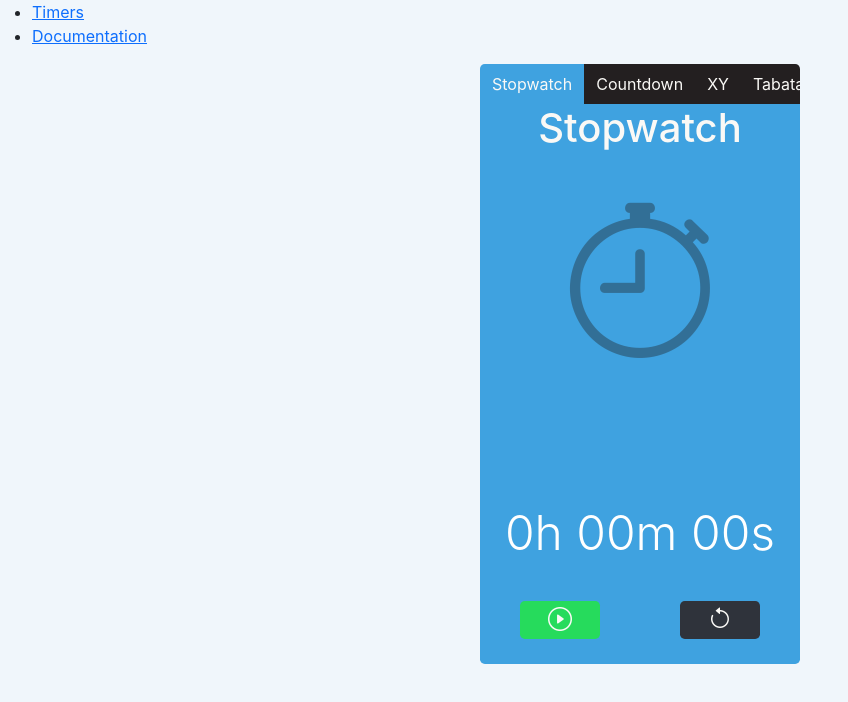
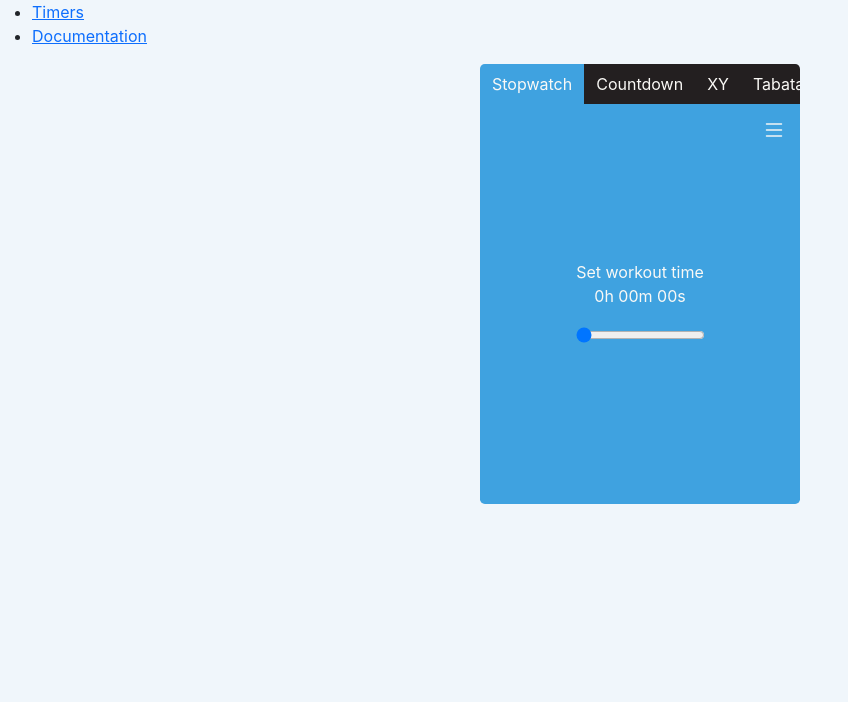
Before and after one commit to prof-tejera/assignment-2-keamarg, a React (Create React App) app: page / in a window 1280 px wide. Shown: the top 702 px of the page, without its empty margins (0-848 px from the left). Built offline with nearby package versions, Linux system fonts and the light colour scheme.

Commit message:
bugfixes and small ux improvements

```diff
--- a/src/TimerProvider.js
+++ b/src/TimerProvider.js
@@ -14,9 +14,17 @@ export const TimerContext = createContext({
 const TimerProvider = ({ children }) => {
   const [btnState, setBtnState] = useState(true);
   const [settingsState, setSettingsState] = useState(true);
+  // const [stopwatchTimer, setStopwatchTimer] = useState(true);
+  // const [stopwatchSettings, setStopwatchSettings] = useState(false);
+  // const [countdownTimer, setCountdownTimer] = useState(true);
+  // const [countdownSettings, setCountdownSettings] = useState(false);
+  // const [xyTimer, setXyTimer] = useState(true);
+  // const [xySettings, setXySettings] = useState(false);
+  // const [tabataTimer, setTabataTimer] = useState(true);
+  // const [tabataSettings, setTabataSettings] = useState(false);
   const [time, setTime] = useState(0);
-  const [rounds, setRounds] = useState(0);
-  const [rest, setRest] = useState(0);
+  const [rounds, setRounds] = useState(1);
+  const [rest, setRest] = useState(10);
   const [isRunning, setIsRunning] = useState(false);
   const [savedTime, setSavedTime] = useState(0);
   const [docs, setDocs] = useState(false);
@@ -58,6 +66,22 @@ const TimerProvider = ({ children }) => {
         setBtnState,
         settingsState,
         setSettingsState,
+        // stopwatchTimer,
+        // setStopwatchTimer,
+        // stopwatchSettings,
+        // setStopwatchSettings,
+        // countdownTimer,
+        // setCountdownTimer,
+        // countdownSettings,
+        // setCountdownSettings,
+        // xyTimer,
+        // setXyTimer,
+        // xySettings,
+        // setXySettings,
+        // tabataTimer,
+        // setTabataTimer,
+        // tabataSettings,
+        // setTabataSettings,
       }}
     >
       {children}
--- a/src/components/generic/DisplayTime.js
+++ b/src/components/generic/DisplayTime.js
@@ -1,20 +1,50 @@
 import React, { useContext } from "react";
 import { TimerContext } from "../../TimerProvider";
 import styled from "styled-components";
-import { timerValue } from "../../utils/helpers.js";
+import { timerValue, COLORS } from "../../utils/helpers.js";
 
 const Display = styled.label`
   margin-bottom: 2rem;
   font-size: 3rem;
   font-weight: 300;
   // font-family: "Orbitron", sans-serif;
-  color: white;
 `;
 
 const DisplayTime = () => {
   const { time } = useContext(TimerContext);
+  const { currentRest } = useContext(TimerContext);
 
-  return <Display>{timerValue(time)}</Display>;
+  return (
+    <Display style={{ color: `${currentRest ? COLORS.stop : COLORS.text}` }}>
+      {timerValue(time)}
+    </Display>
+  );
 };
 
 export default DisplayTime;
+
+// import React, { useContext } from "react";
+// import { TimerContext } from "../../TimerProvider";
+// import styled from "styled-components";
+// import { timerValue, COLORS } from "../../utils/helpers.js";
+
+// const Display = styled.label`
+//   margin-bottom: 2rem;
+//   font-size: 3rem;
+//   font-weight: 300;
+//   // font-family: "Orbitron", sans-serif;
+//   color: white;
+//   color: ${(props) => (props.value ? COLORS.stop : COLORS.text)};
+// `;
+
+// const DisplayTime = (props) => {
+//   DisplayTime.defaultProps = {
+//     value: "none",
+//   };
+//   const { value } = props;
+//   const { time } = useContext(TimerContext);
+
+//   return <Display value={value}>{timerValue(time)}</Display>;
+// };
+
+// export default DisplayTime;
--- a/src/components/generic/Navbar.js
+++ b/src/components/generic/Navbar.js
@@ -82,13 +82,14 @@ const Navbar = () => {
   const { setShowTimerRounds } = useContext(TimerContext);
   const { setShowMessage } = useContext(TimerContext);
   const { setSavedTime } = useContext(TimerContext);
+  const { setCurrentRest } = useContext(TimerContext);
 
   // Click handler for the navbar
   const handleClick = (e) => {
     if (!docs) {
       setTime(0);
-      setRounds(0);
-      setRest(0);
+      setRounds(1);
+      setRest(10);
       setIsRunning(false);
       setBtnState(true);
       setSettingsState(true);
@@ -96,6 +97,7 @@ const Navbar = () => {
       setShowSettingsMessage(false);
       setShowMessage(false);
       setSavedTime(0);
+      setCurrentRest(false);
 
       if (e.target.innerHTML === "Stopwatch") {
         setShowTimerRounds(true);
--- a/src/components/generic/Settings.js
+++ b/src/components/generic/Settings.js
@@ -20,11 +20,11 @@ const SetInput = styled.input`
   border: 0px;
 `;
 
-const Credentials = styled.p`
-  font-size: 0.8rem;
-  color: ${COLORS.text};
-  padding-top: 0.5rem;
-`;
+// const Credentials = styled.p`
+//   font-size: 0.8rem;
+//   color: ${COLORS.text};
+//   padding-top: 0.5rem;
+// `;
 
 const Text = styled.p`
   font-size: 1rem;
@@ -61,7 +61,6 @@ const Settings = (props) => {
 
   return (
     <div className="w-75">
-      {timerType !== TIMERS.stopwatch ? (
       <>
         <Text>
           <label htmlFor="timer">Set workout time</label>
@@ -73,12 +72,11 @@ const Settings = (props) => {
           type="range"
           min="0"
           max="7200"
-            step="15"
+          step="10"
           value={time}
           onChange={handleChange}
         ></SetInput>
       </>
-      ) : null}
       {timerType === TIMERS.xy || timerType === TIMERS.tabata ? (
         <>
           <Text>
@@ -107,7 +105,7 @@ const Settings = (props) => {
           <SetInput
             name="rest"
             type="range"
-            min="0"
+            min="2"
             max="300"
             step="5"
             value={rest}
@@ -115,7 +113,7 @@ const Settings = (props) => {
           ></SetInput>
         </>
       ) : null}
-      <Credentials>By Martin Gundtoft</Credentials>
+      {/* <Credentials>By Martin Gundtoft</Credentials> */}
     </div>
   );
 };
--- a/src/components/generic/Timer.js
+++ b/src/components/generic/Timer.js
@@ -5,7 +5,13 @@ import Panel from "../generic/Panel";
 import Settings from "../generic/Settings";
 import Button from "../generic/Button";
 import DisplayTime from "../generic/DisplayTime";
-import { BTNTYPE, COLORS, TIMERS, MESSAGES } from "../../utils/helpers";
+import {
+  BTNTYPE,
+  COLORS,
+  TIMERS,
+  MESSAGES,
+  timerValue,
+} from "../../utils/helpers";
 import { useTimer } from "../../utils/hooks";
 
 const Title = styled.h1`
@@ -85,11 +91,19 @@ const SettingsPanel = styled.div`
     right: 0.5rem;
     background-color: transparent;
   }
+  .readyBtn {
+    z-index: 1;
+    font-size: 1.5rem;
+    position: absolute;
+    bottom: 1rem;
+    margin: 0 auto;
+    background-color: transparent;
+  }
 `;
 const Message = styled.p`
   color: ${COLORS.text};}
   line-height: 2rem;
-
+  font-size:1.5rem;
 `;
 
 const Timer = (props) => {
@@ -106,6 +120,7 @@ const Timer = (props) => {
   const { showSettingsMessage, setShowSettingsMessage } =
     useContext(TimerContext);
   const { showTimerRounds, setShowTimerRounds } = useContext(TimerContext);
+  const { currentRest, setCurrentRest } = useContext(TimerContext);
 
   const { timerType } = props;
 
@@ -119,7 +134,14 @@ const Timer = (props) => {
         e.currentTarget.value === BTNTYPE.start ||
         e.currentTarget.value === BTNTYPE.stop
       ) {
-        if (t || timerType === TIMERS.stopwatch) {
+        if (
+          timerType === TIMERS.stopwatch &&
+          Number(time) !== Number(savedTime)
+        ) {
+          setIsRunning(!isRunning);
+          setBtnState(!btnState);
+        }
+        if (timerType !== TIMERS.stopwatch && t) {
           setIsRunning(!isRunning);
           setBtnState(!btnState);
         }
@@ -127,25 +149,39 @@ const Timer = (props) => {
 
       //Reset button
       if (e.currentTarget.value === BTNTYPE.reset) {
+        if (timerType === TIMERS.stopwatch) {
+          setTime(0);
+        } else {
           setTime(savedTime);
+        }
         setBtnState(true);
         setIsRunning(false);
         setShowMessage(false);
         setCurrentRound(rounds);
+        setCurrentRest(false);
       }
 
       //Forward button
       if (e.currentTarget.value === BTNTYPE.forward) {
-        if (t) {
-          setTime(0);
-          setCurrentRound(0);
+        if (timerType === TIMERS.stopwatch) {
+          setTime(savedTime);
           setMessage(MESSAGES.finished);
           setShowMessage(true);
         }
+        if (t && timerType !== TIMERS.stopwatch) {
+          setTime(0);
+          setMessage(MESSAGES.finished);
+          setShowMessage(true);
+          setCurrentRest(false);
+        }
+        setCurrentRound(0);
       }
 
-      //Settings button
-      if (e.currentTarget.value === BTNTYPE.settings) {
+      //Settings/ready button
+      if (
+        e.currentTarget.value === BTNTYPE.settings ||
+        e.currentTarget.value === BTNTYPE.ready
+      ) {
         setSettingsState(!settingsState);
         setBtnState(true);
         setSavedTime(time);
@@ -153,8 +189,13 @@ const Timer = (props) => {
         setShowTimerRounds(false);
         setShowMessage(false);
         setCurrentRound(rounds);
+        setCurrentRest(false);
 
-        if (timerType === TIMERS.countdown) {
+        if (timerType === TIMERS.countdown || timerType === TIMERS.stopwatch) {
+          if (timerType === TIMERS.stopwatch) {
+            setSavedTime(time);
+            setTime(0);
+          }
           if (!t) {
             setMessage(MESSAGES.settimer);
             setShowSettingsMessage(true);
@@ -180,18 +221,18 @@ const Timer = (props) => {
   useTimer(timerType);
 
   // Base strucure for all timers
-  if (!settingsState || timerType === TIMERS.stopwatch) {
+  if (!settingsState) {
     return (
       <Panel timerType={timerType}>
         <UpperPanel className="text-center">
           <Title>{timerType}</Title>
-          {timerType !== TIMERS.stopwatch ? (
+          {/* {timerType !== TIMERS.stopwatch ? ( */}
           <Button
             styleName="settingsBtn"
             onClick={handleClick}
             value={BTNTYPE.settings}
           ></Button>
-          ) : null}
+          {/* ) : null} */}
           <i className={`bi bi-stopwatch stopwatch ${!isRunning}`}></i>
         </UpperPanel>
         <Middlepanel>
@@ -218,13 +259,27 @@ const Timer = (props) => {
           <div className="container">
             <div className="row col text-center">
               {showTimerRounds &&
-              currentRound > 1 &&
+              // currentRound > 1 &&
               (timerType === TIMERS.xy || timerType === TIMERS.tabata) ? (
-                <Message> {currentRound} rounds left</Message>
+                <Message>
+                  {" "}
+                  {currentRound}/{rounds} rounds left
+                </Message>
               ) : (
-                <Message> &nbsp;</Message>
+                <Message>
+                  {timerType === TIMERS.stopwatch
+                    ? `Target: ${timerValue(savedTime)}`
+                    : timerType === TIMERS.countdown
+                    ? `Start time: ${timerValue(savedTime)}`
+                    : " "}
+                </Message>
               )}
-              {showTimerRounds ? <DisplayTime /> : <></>}
+              {/* {timerType === TIMERS.stopwatch ? (
+                <Message>Target: {timerValue(savedTime)}</Message>
+              ) : (
+                <></>
+              )} */}
+              {showTimerRounds ? <DisplayTime value={currentRest} /> : <></>}
             </div>
             <div className="row justify-content-around">
               <Button
@@ -237,15 +292,15 @@ const Timer = (props) => {
                 value={BTNTYPE.reset}
                 onClick={handleClick}
               ></Button>
-              {timerType !== TIMERS.stopwatch ? (
+              {/* {timerType !== TIMERS.stopwatch ? ( */}
               <Button
                 styleName="col-3"
                 value={BTNTYPE.forward}
                 onClick={handleClick}
               ></Button>
-              ) : (
+              {/* ) : ( */}
               <></>
-              )}
+              {/* )} */}
             </div>
           </div>
         </LowerPanel>
@@ -261,6 +316,15 @@ const Timer = (props) => {
           value={BTNTYPE.settings}
         ></Button>
         <Settings styleName="p-2" timerType={timerType}></Settings>
+        {time > 0 ? (
+          <Button
+            styleName="readyBtn"
+            value={"ready"}
+            onClick={handleClick}
+          ></Button>
+        ) : (
+          <></>
+        )}
       </SettingsPanel>
     </Panel>
   );
--- a/src/utils/helpers.js
+++ b/src/utils/helpers.js
@@ -23,6 +23,7 @@ export const BUTTONS = {
   stop: "bi bi-pause-circle",
   settings: "bi bi-list",
   forward: "bi bi-skip-forward-circle",
+  ready: "bi bi-check2-circle",
 };
 
 export const BTNTYPE = {
@@ -31,6 +32,7 @@ export const BTNTYPE = {
   stop: "stop",
   settings: "settings",
   forward: "forward",
+  ready: "ready",
 };
 
 export const TIMERS = {
--- a/src/utils/hooks.js
+++ b/src/utils/hooks.js
@@ -19,6 +19,12 @@ export const useTimer = (timerType) => {
     () => {
       if (timerType === TIMERS.stopwatch) {
         setTime(Number(time) + 1);
+        if (Number(time) === Number(savedTime) - 1) {
+          setIsRunning(false);
+          setBtnState(true);
+          setMessage(MESSAGES.finished);
+          setShowMessage(true);
+        }
       } else {
         if (Number(time) > 0) {
           setTime(Number(time) - 1);
@@ -36,26 +42,37 @@ export const useTimer = (timerType) => {
         if (timerType === TIMERS.xy) {
           if (Number(time) === 0 && currentRound > 1) {
             setCurrentRound((rounds) => rounds - 1);
-            setTime(savedTime);
+            setTime(savedTime - 1);
             setIsRunning(true);
             setBtnState(false);
+          } else if (Number(time) === 0 && currentRound === 1) {
+            setCurrentRound(0);
           }
         }
-        if (timerType === TIMERS.tabata && currentRound > 1) {
+        if (timerType === TIMERS.tabata && currentRound > 0) {
           if (!currentRest) {
             setShowMessage(true);
             setMessage(MESSAGES.work);
           }
-          if (Number(time) === 0 && currentRound > 1) {
+          if (Number(time) === 0 && currentRound > 0) {
             setCurrentRest(!currentRest);
             setMessage(MESSAGES.rest);
-            setTime(rest);
+            setTime(rest - 1);
             setIsRunning(true);
             setBtnState(false);
             if (currentRest) {
               setMessage(MESSAGES.work2);
               setCurrentRound((rounds) => rounds - 1);
-              setTime(savedTime);
+              setTime(savedTime - 1);
+              if (currentRound === 1) {
+                setIsRunning(false);
+                setTime(0);
+                setCurrentRound(0);
+                setBtnState(true);
+                setMessage(MESSAGES.finished);
+                setShowMessage(true);
+                setCurrentRest(false);
+              }
             }
           }
         }
```
Lines whose indentation alone changed are shown as unchanged.
